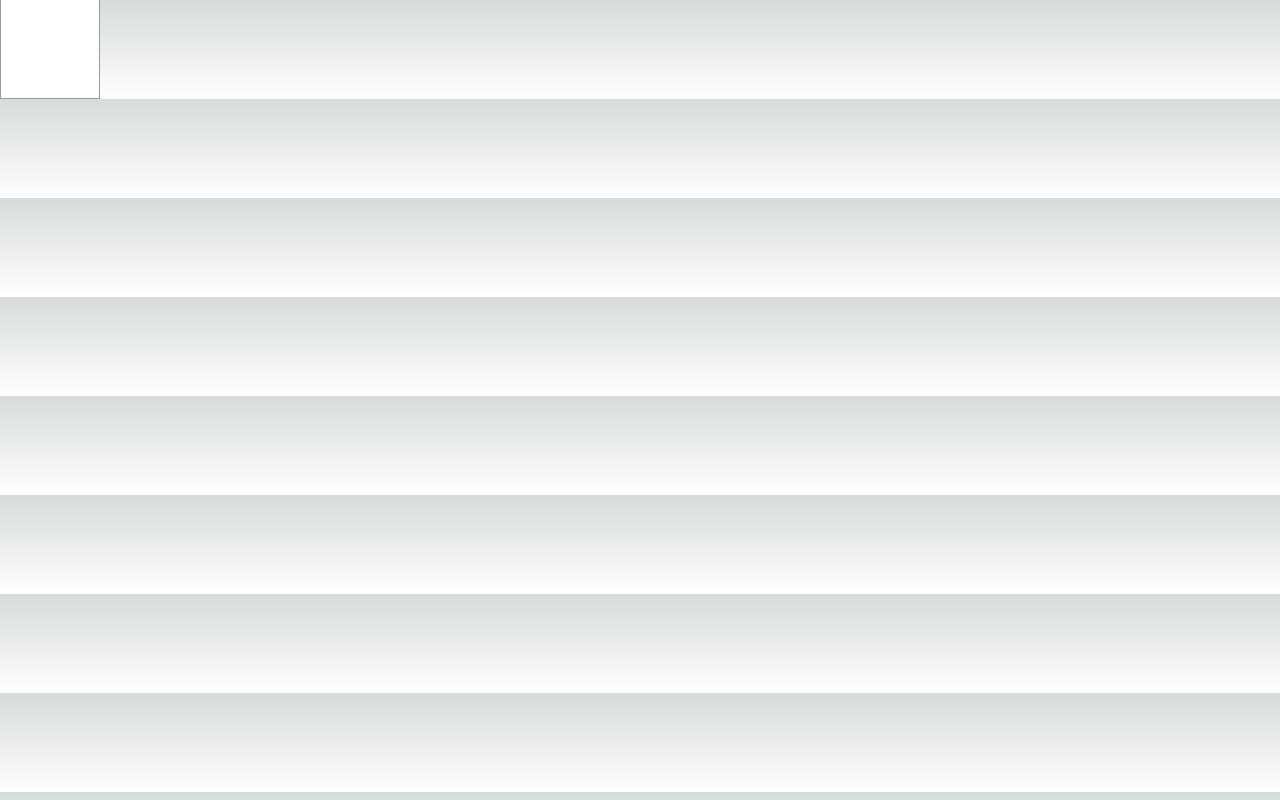
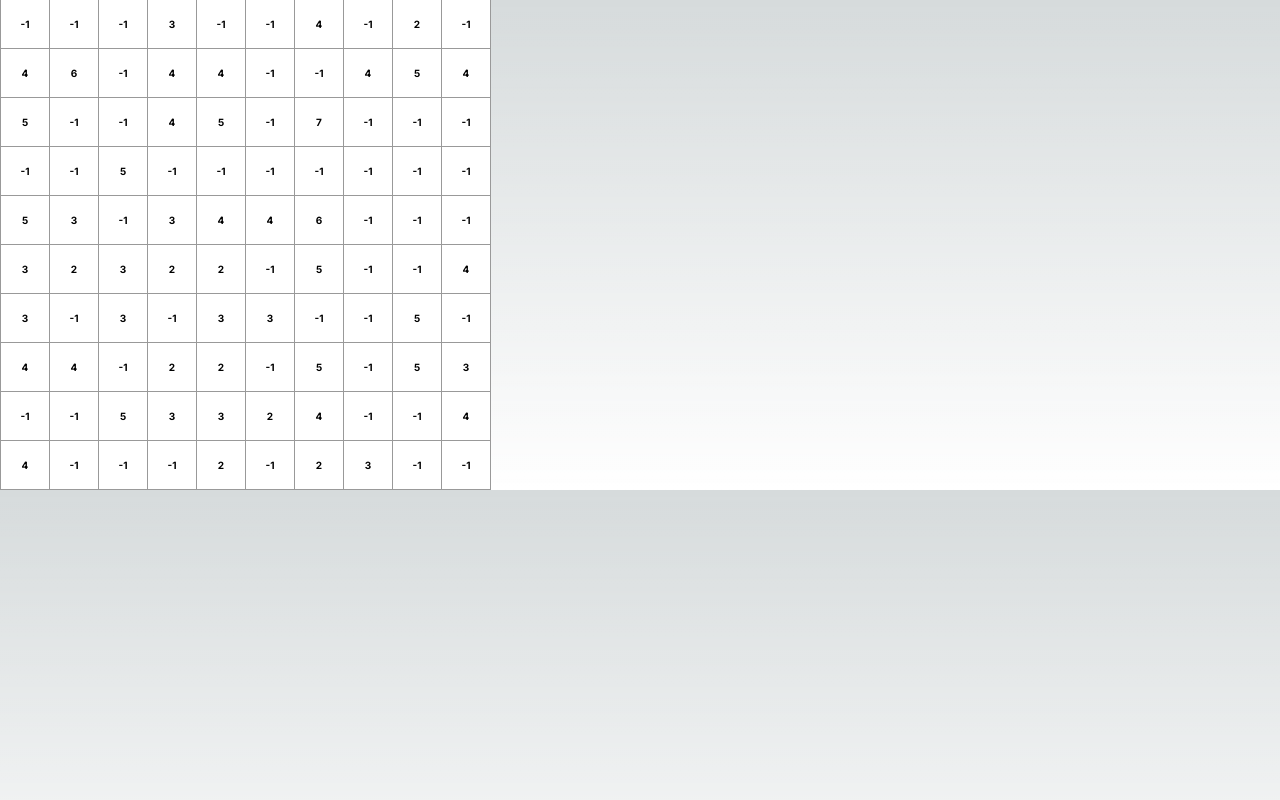
Before and after one commit to lo-maxwell/react-minesweeper, a Next.js app: page / in a window 1280 px wide. Built offline with nearby package versions, Linux system fonts and the light colour scheme.

Commit message:
add board, not done with layout

```diff
--- a/app/globals.css
+++ b/app/globals.css
@@ -39,10 +39,16 @@ body {
   font-size: 10px;
   font-weight: bold;
   line-height: 34px;
-  height: 100px;
+  height: 50px;
   margin-right: -1px;
   margin-top: -1px;
   padding: 0;
   text-align: center;
-  width: 100px;
+  width: 50px;
 }
+
+.board-row:after {
+  clear: both;
+  content: '';
+  display: table;
+}
--- a/app/page.tsx
+++ b/app/page.tsx
@@ -1,14 +1,126 @@
 'use client'
-// Allows useState and onClick, whare client side hooks
+// Allows useState and onClick, which are client side hooks
 
 import { useState } from 'react';
 
-export default function Square() {
-  const [state, setState] = useState(null);
-  const [isBomb, setBomb] = useState(false);
-  const [value, setValue] = useState("");
+type SquareType = [string, boolean, number]
 
-  return (<button className="square"> {value}</button>);
+const DEFAULT_BOARD_SIZE = 10;
+
+function Square({ state, isBomb, value }: {state: string, isBomb: boolean, value: number}) {
+  return (<button className="square"> {value} </button>);
+}
+
+export default function Board() {
+  const [width, setWidth] = useState(DEFAULT_BOARD_SIZE);
+  const [height, setHeight] = useState(DEFAULT_BOARD_SIZE);
+  const [numBombs, setNumBombs] = useState(DEFAULT_BOARD_SIZE);
+
+  const generateSquare = (): SquareType =>  ['', false, 0]
+  // const initialSquares = new Array(width * height).fill(0).map(e => ['', false, 0] as SquareType)
+  const initialSquares = new Array(width * height).fill(0).map(generateSquare)
+
+  console.log(initialSquares)
+  const [squares, setSquares] = useState<Array<SquareType>>(generateBombs(initialSquares, 50));
+
+  const rows = Array.from({length: height}, (_, index) => index);
+  const cols = Array.from({length: width}, (_, index) => index);
+
+  function generateBombs(squares: Array<SquareType>, bombs: number) : Array<SquareType> {
+    const nextSquares = squares.slice();
+
+    let bombsPlaced = 0;
+    //plant bombs
+    for (let i = 0; i < squares.length; i++) {
+      nextSquares[i][0] = "Hidden";
+      let bombRNG = false;
+      if (bombsPlaced === bombs)
+        bombRNG = false;
+      else
+        bombRNG = Math.random() <= (bombs - bombsPlaced) / (squares.length - i);
+      console.log(bombRNG);
+      if (bombRNG) {
+        nextSquares[i][1] = true;
+        nextSquares[i][2] = -1;
+        bombsPlaced += 1;
+      } else {
+        nextSquares[i][1] = false;
+        nextSquares[i][2] = 0;
+      }
+    }
+    console.log(nextSquares);
+
+    console.log("updating hints");
+    //update hints
+    for (let i = 0; i < squares.length; i++) {
+      //is a bomb
+      if (nextSquares[i][1]) {
+        //top left corner
+        if (i - 11 >= 0 && i - 11 < nextSquares.length && !nextSquares[i-11][1]) {
+          nextSquares[i-11][2] += 1;
+        }
+        //top middle
+        if (i - 10 >= 0 && i - 10 < nextSquares.length && !nextSquares[i-10][1]) {
+          nextSquares[i-10][2] += 1;
+        }
+        //top right corner
+        if (i - 9 >= 0 && i - 9 < nextSquares.length && !nextSquares[i-9][1]) {
+          nextSquares[i-9][2] += 1;
+        }
+        //left
+        if (i - 1 >= 0 && i - 1 < nextSquares.length && !nextSquares[i-1][1]) {
+          nextSquares[i-1][2] += 1;
+        }
+        //right
+        if (i + 1 >= 0 && i + 1 < nextSquares.length && !nextSquares[i+1][1]) {
+          nextSquares[i+1][2] += 1;
+        }
+        //bottom left
+        if (i + 9 >= 0 && i + 9 < nextSquares.length && !nextSquares[i+9][1]) {
+          nextSquares[i+9][2] += 1;
+        }
+        //bottom middle
+        if (i + 10 >= 0 && i + 10 < nextSquares.length && !nextSquares[i+10][1]) {
+          nextSquares[i+10][2] += 1;
+        }
+        //bottom right corner
+        if (i + 11 >= 0 && i + 11 < nextSquares.length && !nextSquares[i+11][1]) {
+          nextSquares[i+11][2] += 1;
+        }
+      }
+    }
+
+    console.log(nextSquares);
+
+    return nextSquares;
+  }
+
+
+  function renderBoard() {
+    return (
+      <>
+      {rows.map((row) => (
+        <div className="board-row">
+          {cols.map((col) => {
+            const index = row * width + col;
+            return (<Square
+              state={squares[index][0]}
+              isBomb={squares[index][1]}
+              value={squares[index][2]}
+              />);
+        })}
+        </div>
+      ))}
+      </>
+    )
+  }
+
+
+  return (
+    <>
+    {renderBoard()}
+    </>
+  );
 }
 
 // export default function Home() {
```
Also changed, not shown: 1 other file (tests, documents, lock files or other folders).
